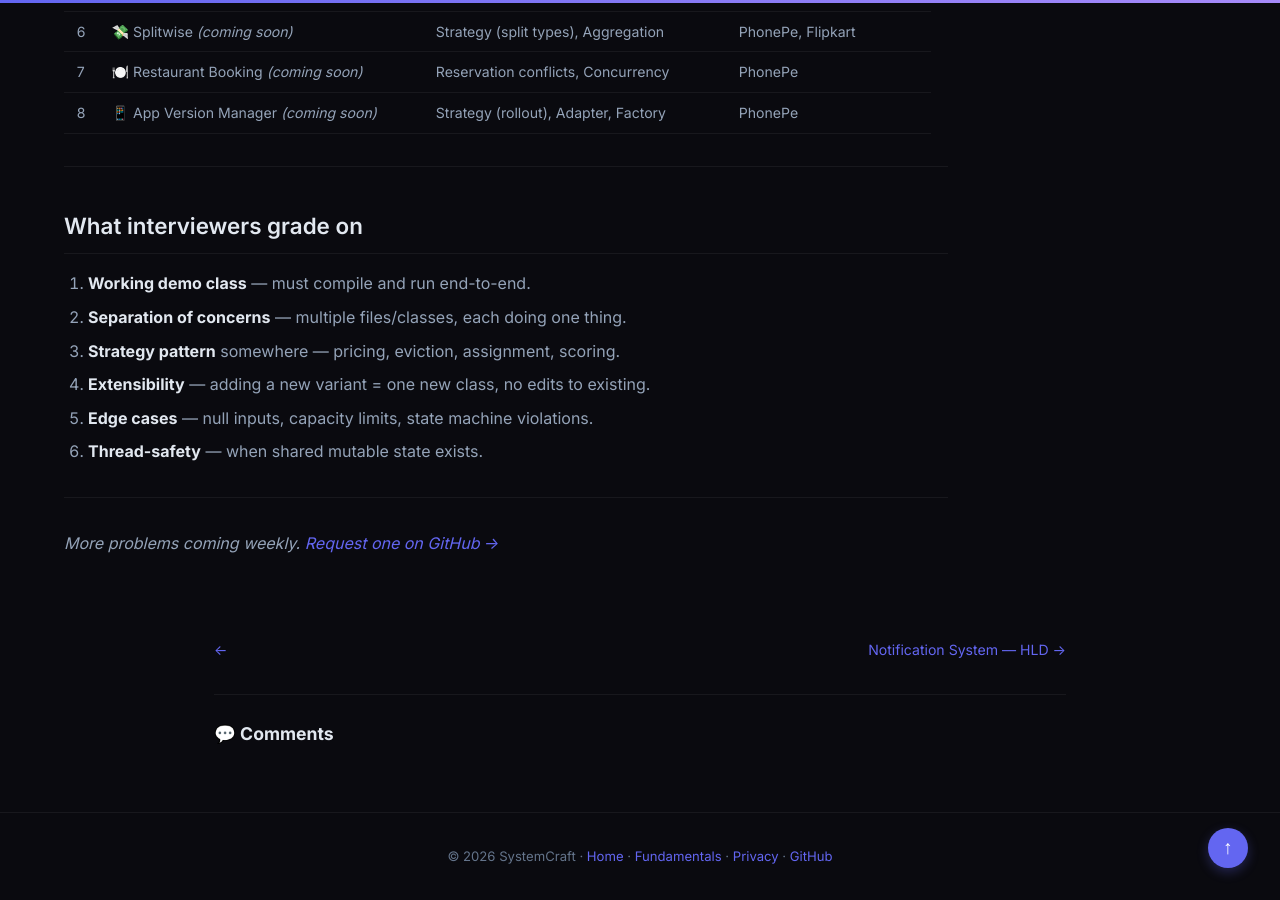
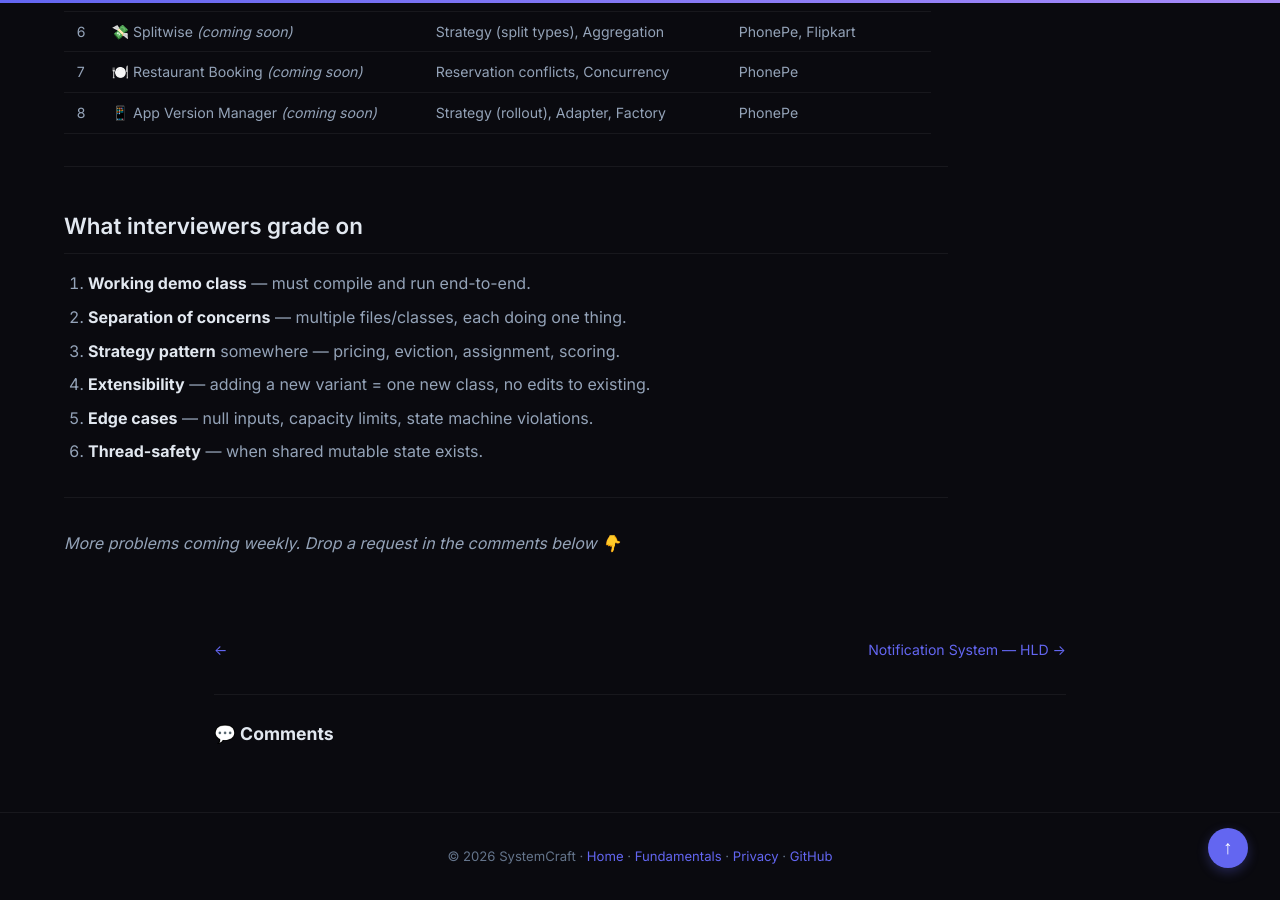
Before and after one commit to iluzn/HLD-Designs, a Jekyll site: the page built from pages/lld.md, in a window 1280 px wide and 900 px high, scrolled down 653 px. Built offline with Jekyll 4.4.1, drawn with Linux system fonts in a browser that asks for light colours; comment, search, counter and statistics services are not loaded.

Commit message:
fix: replace GitHub issue link with 'comment below' CTA

```diff
--- a/pages/lld.md
+++ b/pages/lld.md
@@ -37,4 +37,4 @@ Machine-coding problems asked at PhonePe, Flipkart, Swiggy, Razorpay, and other
 
 ---
 
-*More problems coming weekly. [Request one on GitHub →](https://github.com/iluzn/HLD-Designs/issues)*
+*More problems coming weekly. Drop a request in the comments below 👇*
```
Also changed, not shown: pages/hld.md (+1 -1 lines).
